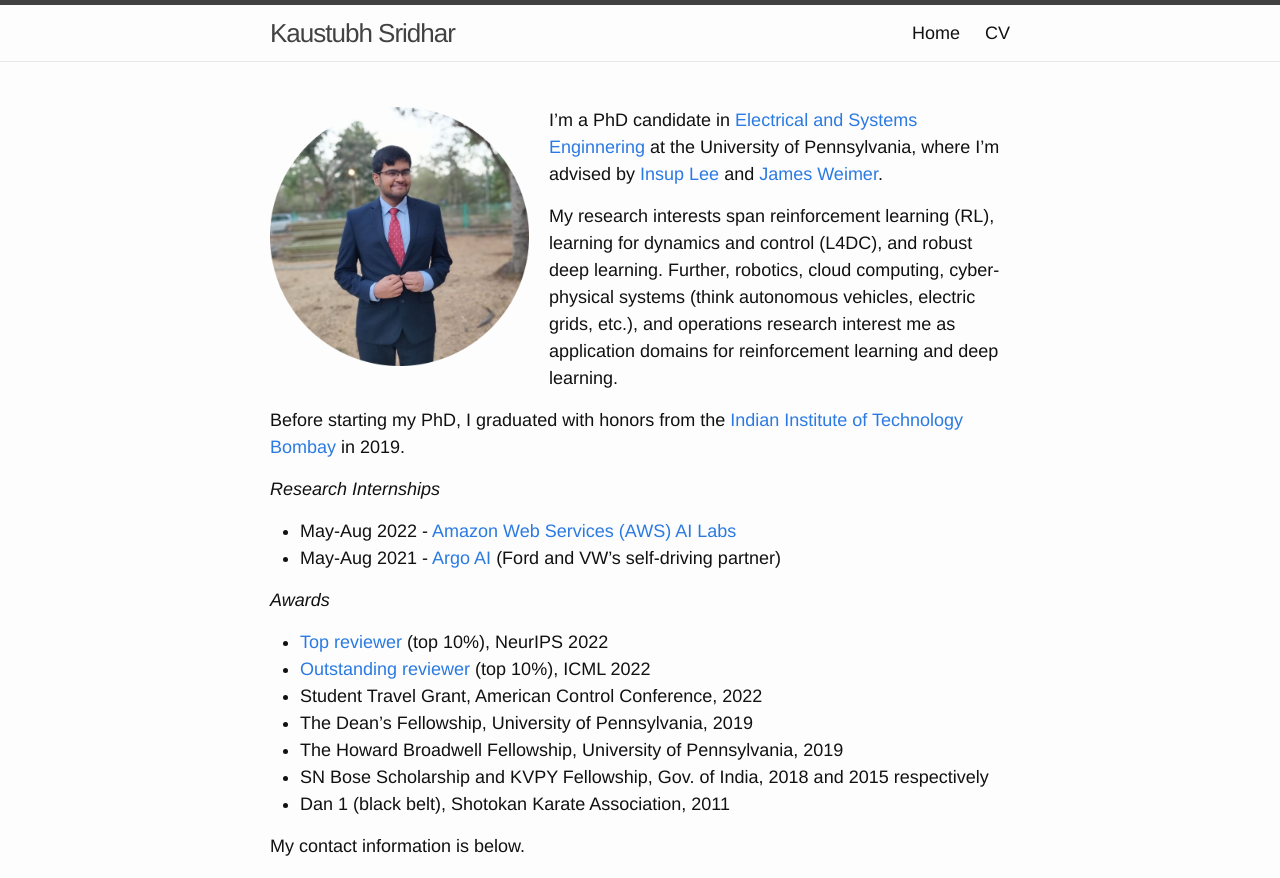
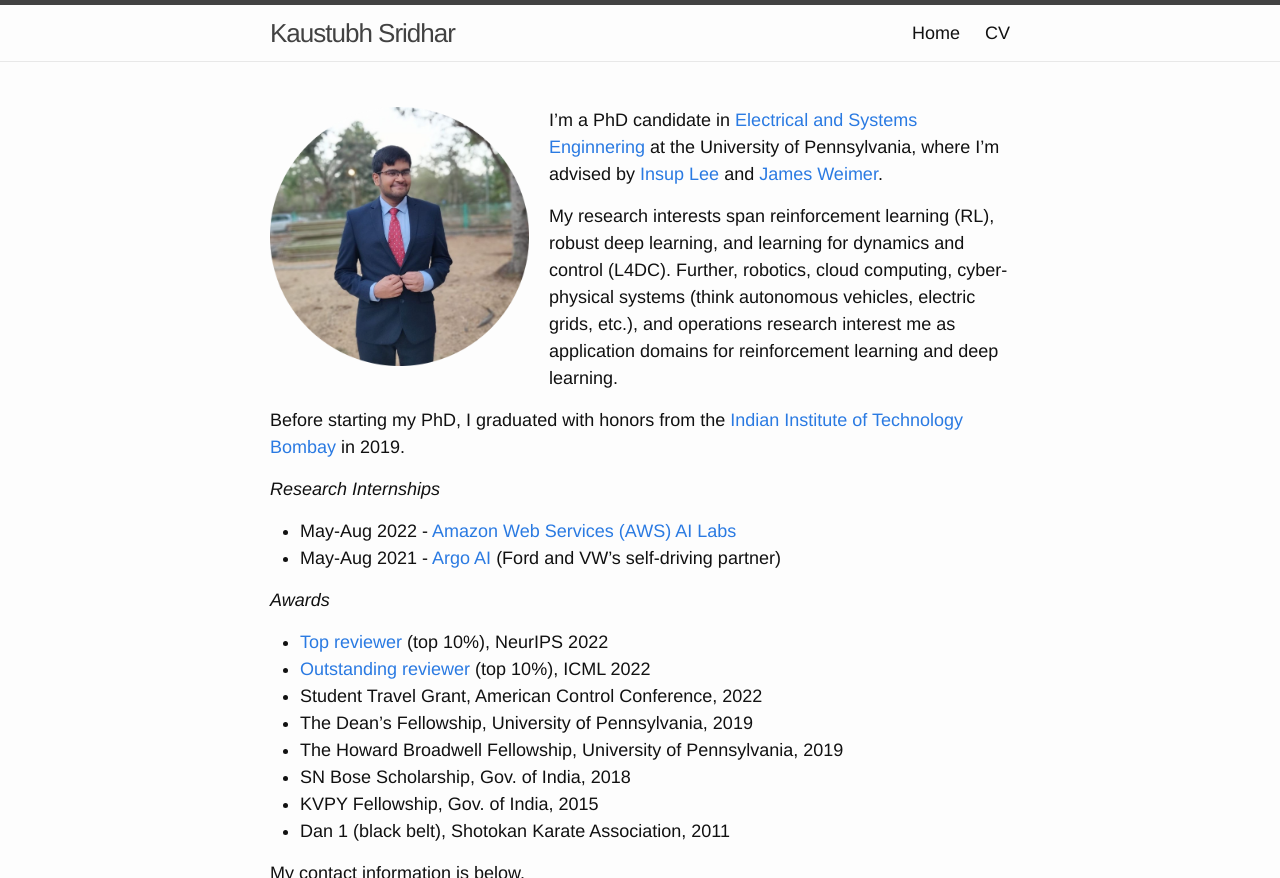
Before and after one commit to kaustubhsridhar/kaustubhsridhar.github.io, a Jekyll site: the page built from index.md, in a window 1280 px wide and 900 px high, cut to the strip 0-878 px from the top of the window. Built offline with Jekyll 4.4.1, drawn with Linux system fonts in a browser that asks for light colours; nearby versions of some CDN libraries; some of the changed text lies outside the part shown.

Commit message:
updated to research interests

```diff
--- a/_layouts/page.html
+++ b/_layouts/page.html
@@ -33,16 +33,23 @@ $( document ).ready(function() {
   <center>
     <div class="postsbytags">
       <ul>
-      {% for tag in site.tags %}
+      <li><a href="javascript:toggleDiv('all');">all</a></li>
+      <li>| <a href="javascript:toggleDiv('reinforcement learning');">reinforcement learning</a></li>
+      <!-- {% for tag in site.tags %}
         {% assign t = tag | first %}
         {% if t != "robust deep learning" %}
+        {% if t != "reinforcement learning" %}
         {% if t != "CPS attack recovery" %}
+        {% if t != "all" %}
           <li><a href="javascript:toggleDiv('{{ t | downcase }}');">{{ t | downcase }}</a> {% unless forloop.last %} | {% endunless %} </li>
         {% endif %}
         {% endif %}
-      {% endfor %}
+        {% endif %}
+        {% endif %}
+      {% endfor %} -->
+      <li>| <a href="javascript:toggleDiv('learning for dynamics and control');">learning for dynamics and control</a></li>
       <li>| <a href="javascript:toggleDiv('robust deep learning');">robust deep learning</a></li>
-      <li>| <a href="javascript:toggleDiv('CPS attack recovery');">CPS attack recovery</a></li>
+      <li>| <a href="javascript:toggleDiv('CPS attack recovery');">CPS safety and security</a></li>
       </ul>
     </div>
   </center>
--- a/index.md
+++ b/index.md
@@ -10,7 +10,7 @@ I'm a PhD candidate in <a href="https://www.ese.upenn.edu/">Electrical and Syste
 
 [//]: #  <a href="https://www.seas.upenn.edu/~weimerj">James Weimer</a> and <a href="https://www.cis.upenn.edu/~sokolsky/">Oleg Sokolsky</a>.
 
-My research interests span reinforcement learning (RL), learning for dynamics and control (L4DC), and robust deep learning. Further, robotics, cloud computing, cyber-physical systems (think autonomous vehicles, electric grids, etc.), and operations research interest me as application domains for reinforcement learning and deep learning.
+My research interests span reinforcement learning (RL), robust deep learning, and learning for dynamics and control (L4DC). Further, robotics, cloud computing, cyber-physical systems (think autonomous vehicles, electric grids, etc.), and operations research interest me as application domains for reinforcement learning and deep learning.
 
 Before starting my PhD, I graduated with honors from the <a href="https://www.iitb.ac.in/">Indian Institute of Technology Bombay</a> in 2019.
 
@@ -24,7 +24,8 @@ Before starting my PhD, I graduated with honors from the <a href="https://www.ii
 * Student Travel Grant, American Control Conference, 2022
 * The Dean's Fellowship, University of Pennsylvania, 2019
 * The Howard Broadwell Fellowship, University of Pennsylvania, 2019
-* SN Bose Scholarship and KVPY Fellowship, Gov. of India, 2018 and 2015 respectively
+* SN Bose Scholarship, Gov. of India, 2018
+* KVPY Fellowship, Gov. of India, 2015
 * Dan 1 (black belt), Shotokan Karate Association, 2011
 
 My contact information is below.
```
